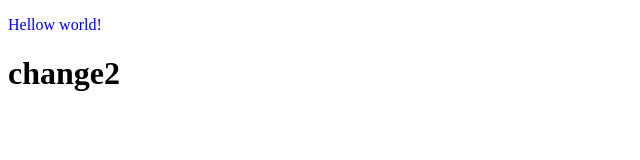
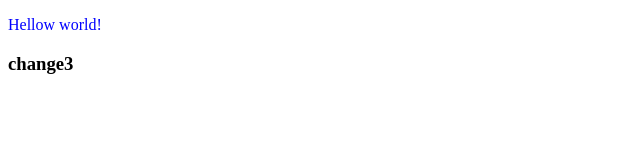
Before and after one commit to Sumon-048/Sumon-48, a plain HTML site: page index.html in a window 1280 px wide. Shown: the whole page, without its empty margins (0-640 px from the left). Drawn offline with Linux system fonts and the light colour scheme.

Commit message:
Changed3

```diff
--- a/index.html
+++ b/index.html
@@ -7,6 +7,6 @@
 </head>
 <body>
     <p style="color: blue;">Hellow world!</p>
-    <h1>change2</h1>
+    <h3>change3</h3>
 </body>
 </html>
```
